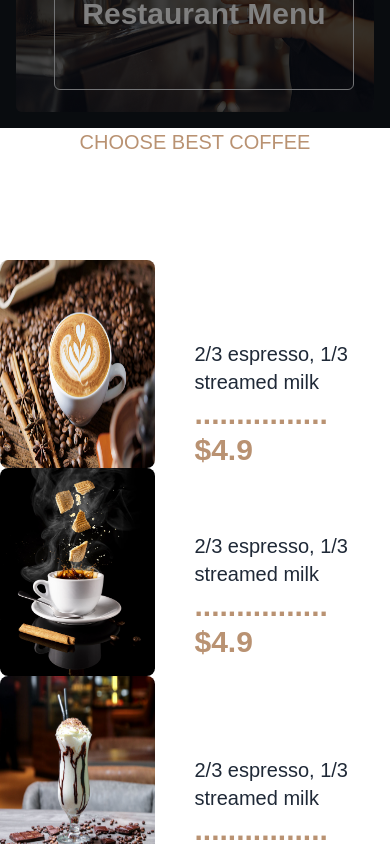
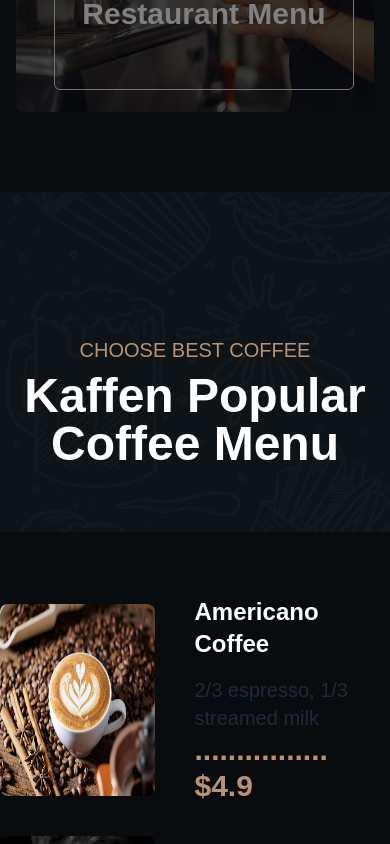
Before and after one commit to ronobir84/kaffen-project, a React (Vite) app: page / in a window 390 px wide. Shown: the part 2380-3224 px from the top of the page. Built offline with nearby package versions, Linux system fonts and the light colour scheme.

Commit message:
add the coffee menu and coffee item section

```diff
--- a/src/Pages/HomePage/CoffeeMenu/CoffeeMenu.jsx
+++ b/src/Pages/HomePage/CoffeeMenu/CoffeeMenu.jsx
@@ -7,20 +7,20 @@ import img6 from "../../../assets/image/coffee-menu6.jpg"
 
 const CoffeeMenu = () => {
     return (
-        <div id="main-background" className="">
+        <div id="main-background" className="mt-16 py-36">
             <div>
-                <div className="text-center space-y-2">
+                <div className="text-center space-y-2  ">
                     <p className="text-xl font-medium text-[#B99272]">CHOOSE BEST COFFEE</p>
                     <h2 className="text-5xl font-bold text-white">Kaffen Popular Coffee Menu</h2>
                 </div>
-                <div>
-                    <div className="grid grid-cols-1 md:grid-cols-2">
+                <div  className="md:mx-32 mt-16">
+                    <div id="menu-back" className="grid grid-cols-1 md:grid-cols-2 gap-8 bg-[#090C0F] py-16 md:px-20 ">
 
 
                         {/* fist coffee card */}
                         <div className="flex items-center gap-10">
                             <div>
-                                <img className="w-56 h-52 rounded-lg" src={img1} alt="" />
+                                <img className="w-56 md:h-52 h-48 rounded-lg" src={img1} alt="" />
                             </div>
                             <div className="space-y-4">
                                 <h1 className="text-2xl font-bold text-white">Americano Coffee</h1>
@@ -33,7 +33,7 @@ const CoffeeMenu = () => {
                         {/* second coffee card */}
                         <div className="flex items-center gap-10">
                             <div>
-                                <img className="w-56 h-52 rounded-lg" src={img2} alt="" />
+                                <img className="w-56 md:h-52 h-52 rounded-lg" src={img2} alt="" />
                             </div>
                             <div className="space-y-4">
                                 <h1 className="text-2xl font-bold text-white">Espresso Coffee</h1>
@@ -45,7 +45,7 @@ const CoffeeMenu = () => {
                         {/* third coffee card */}
                         <div className="flex items-center gap-10">
                             <div>
-                                <img className="w-56 h-52 rounded-lg" src={img3} alt="" />
+                                <img className="w-56 md:h-52 h-48 rounded-lg" src={img3} alt="" />
                             </div>
                             <div className="space-y-4">
                                 <h1 className="text-2xl font-bold text-white">Barista Pouring Syrup</h1>
@@ -58,7 +58,7 @@ const CoffeeMenu = () => {
                         {/* four coffee card */}
                         <div className="flex items-center gap-10">
                             <div>
-                                <img className="w-56 h-52 rounded-lg" src={img4} alt="" />
+                                <img className="w-56 md:h-52 h-48 rounded-lg" src={img4} alt="" />
                             </div>
                             <div className="space-y-4">
                                 <h1 className="text-2xl font-bold text-white">Cold - Coffee</h1>
@@ -70,7 +70,7 @@ const CoffeeMenu = () => {
                         {/* five coffee card */}
                         <div className="flex items-center gap-10">
                             <div>
-                                <img className="w-56 h-52 rounded-lg" src={img5} alt="" />
+                                <img className="w-56 md:h-52 h-48 rounded-lg" src={img5} alt="" />
                             </div>
                             <div className="space-y-4">
                                 <h1 className="text-2xl font-bold text-white">Cappuccino Arabica</h1>
@@ -82,7 +82,7 @@ const CoffeeMenu = () => {
                         {/* six coffee card */}
                         <div className="flex items-center gap-10">
                             <div>
-                                <img className="w-56 h-52 rounded-lg" src={img6} alt="" />
+                                <img className="w-56 md:h-52 h-48 rounded-lg" src={img6} alt="" />
                             </div>
                             <div className="space-y-4">
                                 <h1 className="text-2xl font-bold text-white">Milk Cream Coffee</h1>
--- a/src/index.css
+++ b/src/index.css
@@ -6,7 +6,17 @@
 body{
     font-family: 'Oswald', sans-serif;
 }
-
+#menu-back{
+  background-image: url("./assets/image/menu-bg.png");
+      background-repeat: no-repeat;
+       background-size: 40%;
+       background-position: center;
+}
+#main-background{
+  background-image: url("./assets/image/main-bg.jpg");
+  background-attachment: fixed;
+  min-height: 100vh;
+}
 .custom-btn {
   color: #fff;
   text-decoration: none;
--- a/src/main.jsx
+++ b/src/main.jsx
@@ -23,7 +23,7 @@ const router = createBrowserRouter([
 
 ReactDOM.createRoot(document.getElementById('root')).render(
   <React.StrictMode>
-    <div className='container max-w-full '>
+    <div className='container max-w-full bg-[#090C0F]'>
       <RouterProvider router={router} />
     </div>
   </React.StrictMode>,
```
Also changed, not shown: src/assets/image/menu-bg.png (added).
